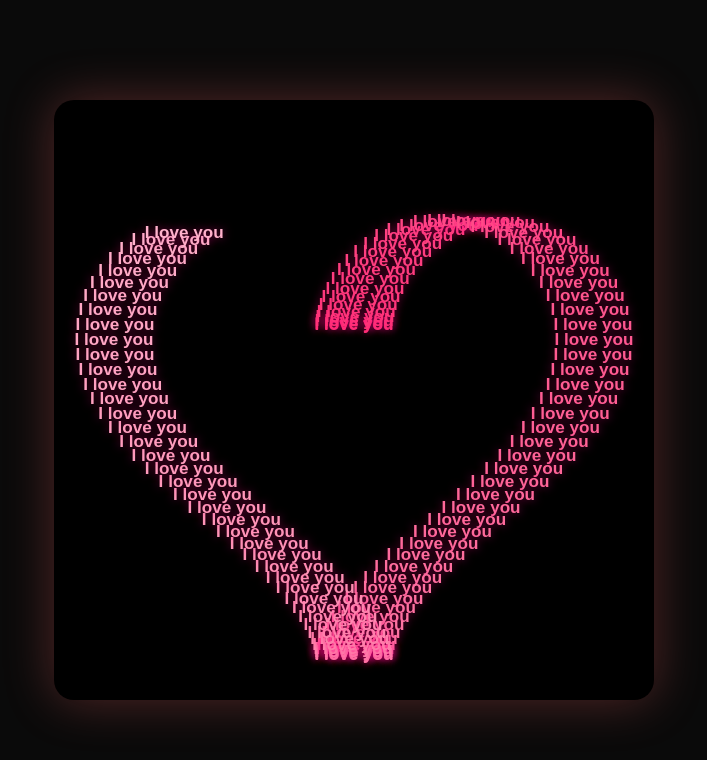
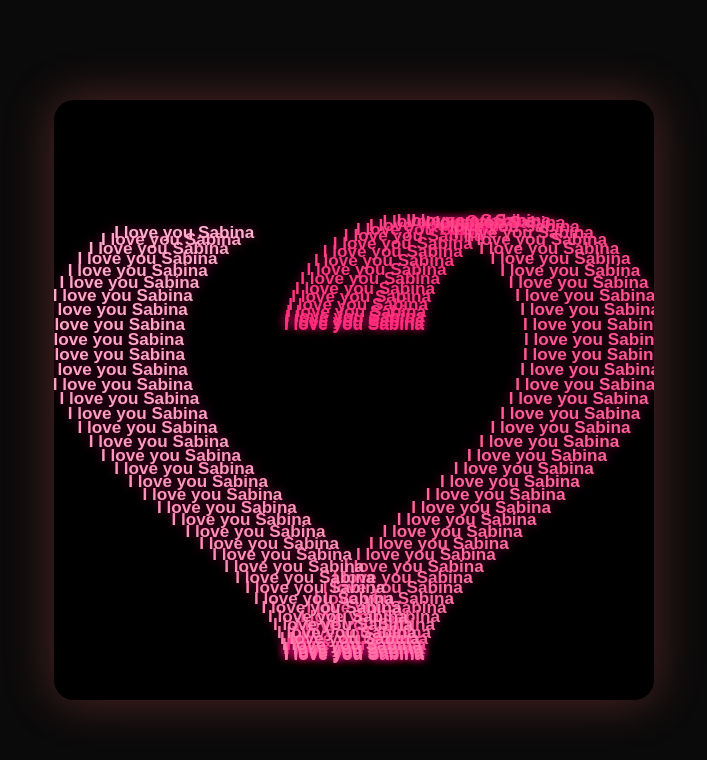
Before and after one commit to Ka1ay/YouMyLove, a plain HTML site: page index.html in a window 1280 px wide. Shown: the whole page, without its empty margins (286-993 px from the left). Drawn offline with Linux system fonts and the light colour scheme.

Commit message:
Update index.html

```diff
--- a/index.html
+++ b/index.html
@@ -92,7 +92,7 @@
                 ctx.textBaseline = 'middle';
                 ctx.shadowColor = 'rgba(255, 20, 147, 0.5)';
                 ctx.shadowBlur = 10;
-                ctx.fillText('I love you', word.x, word.y);
+                ctx.fillText('I love you Sabina', word.x, word.y);
             }
             ctx.shadowBlur = 0;
 
```
